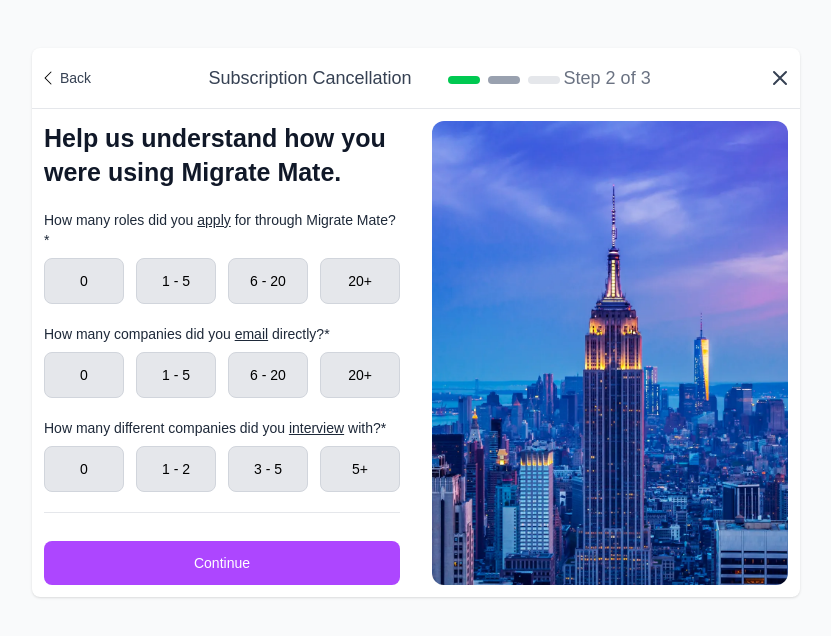
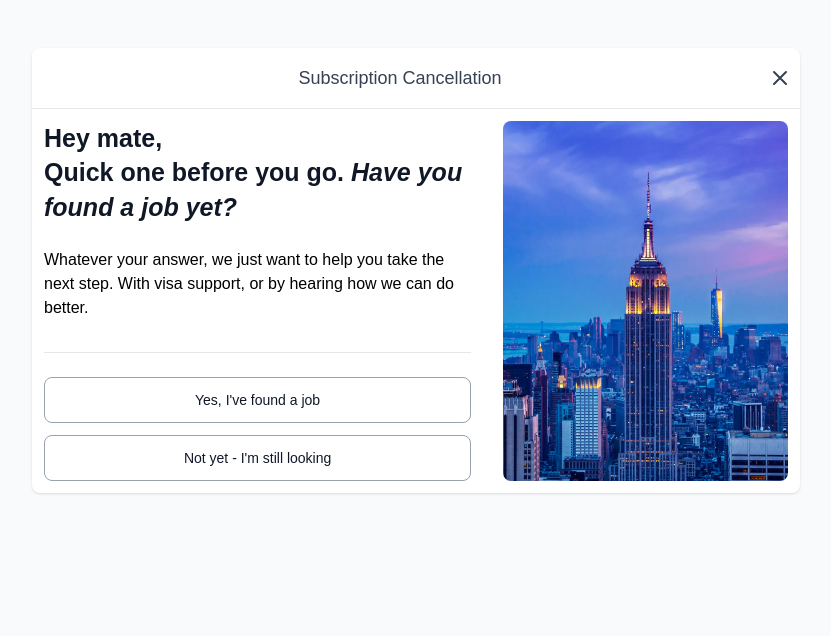
Before and after one commit to guptamayank9827/mm-cancel-flow-task-mayank, a Next.js app: page /cancel in a window 1280 px wide. Shown: the top 636 px of the page, without its empty margins (224-1055 px from the left). Built offline with nearby package versions, Linux system fonts and the light colour scheme.

Commit message:
restore initial step value

```diff
--- a/src/app/cancel/page.tsx
+++ b/src/app/cancel/page.tsx
@@ -12,15 +12,14 @@ import UnemployedUserCancel from '@/components/unemployed-steps/UnemployedUserCa
 import { useCancelFlowStore } from "@/store/CancelFlow";
 
 
-
 const TOTAL_STEPS = 3;
-const INITIAL_STEP = 1;
+const INITIAL_STEP = -1;
 
 export default function CancelPage() {
     const router = useRouter();
 
     // state
-    const [hasJob, setHasJob] = useState<boolean|null>(false);
+    const [hasJob, setHasJob] = useState<boolean|null>(null);
     const [step, setStep] = useState<number>(INITIAL_STEP);
     const [downSellAccepted, setDownSellAccepted] = useState<boolean>(false);
     const { state, setState } = useCancelFlowStore();
```
